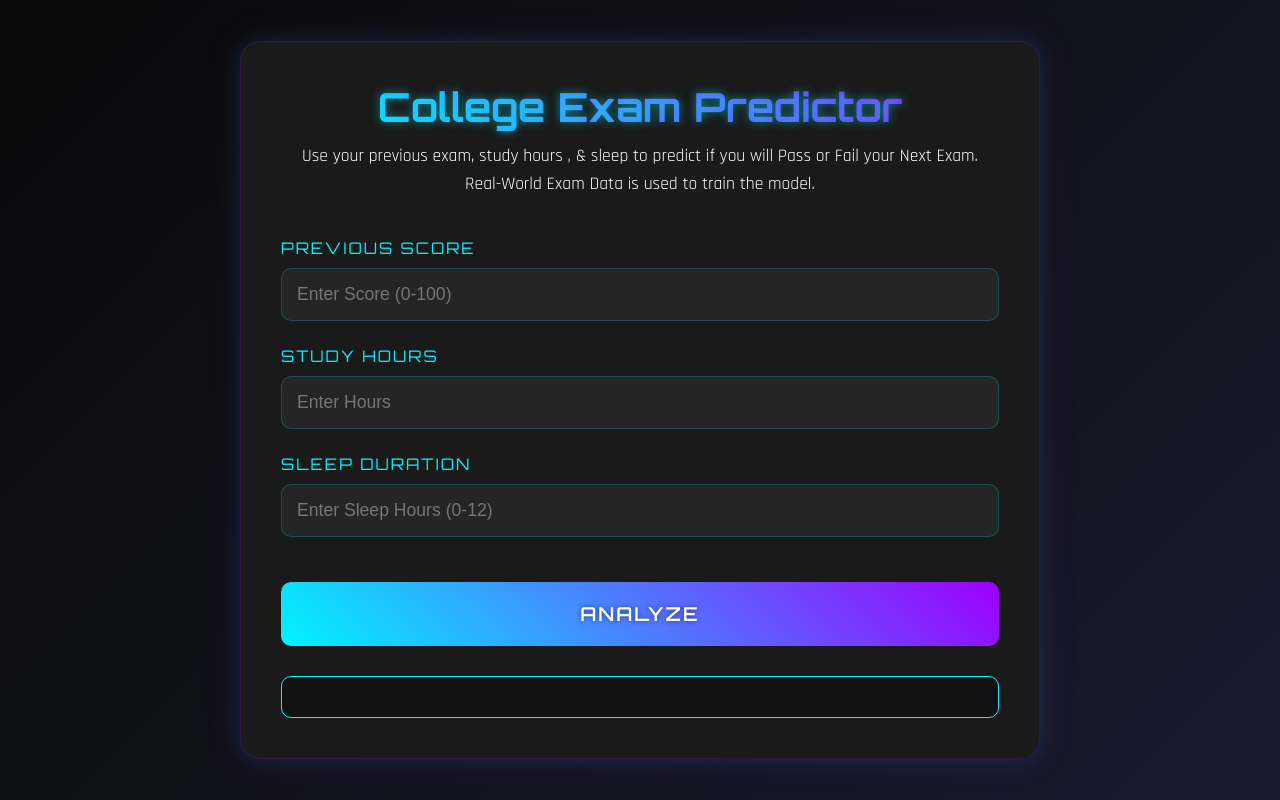
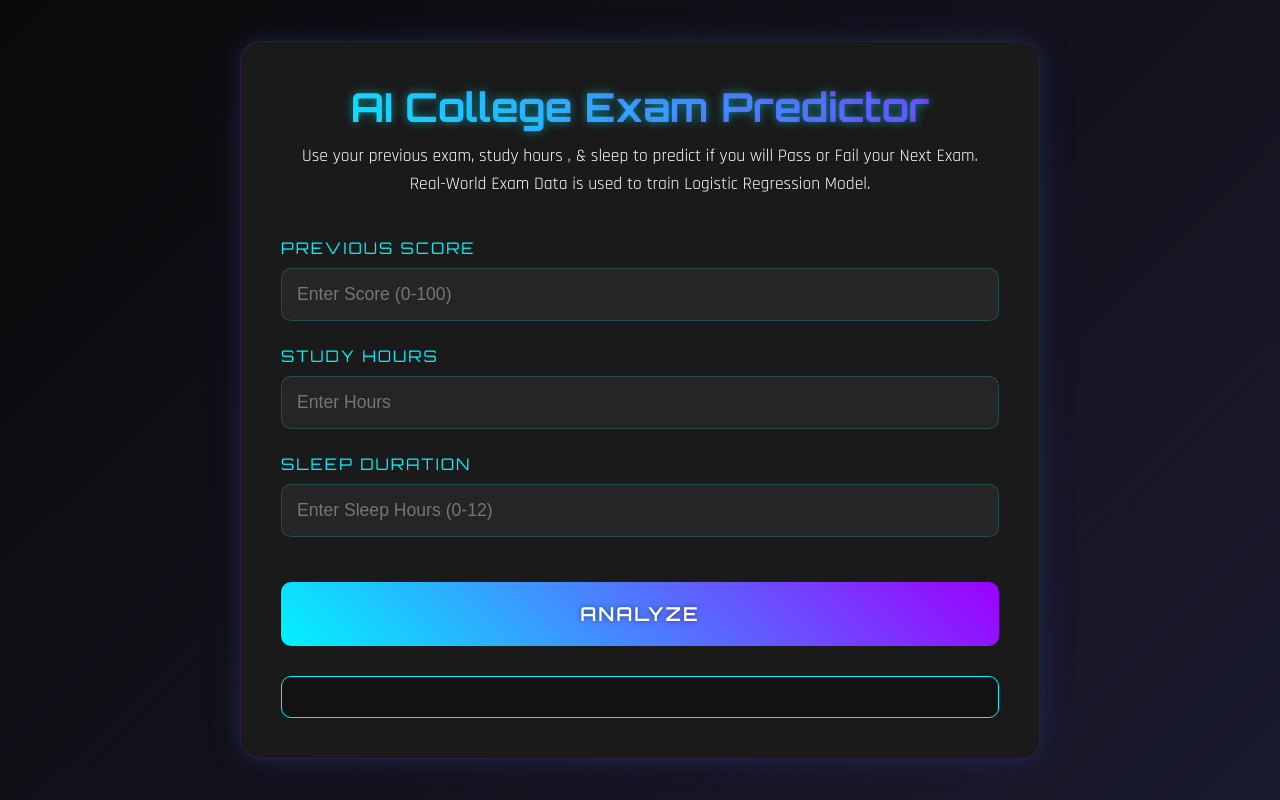
Before and after one commit to cabrerajulian401/Exam-Pass-Fail-Predictor, a plain HTML site: page frontend/index.html in a window 1280 px wide. Drawn offline with Linux system fonts and the light colour scheme.

Commit message:
"AI" Title Change

```diff
--- a/frontend/index.html
+++ b/frontend/index.html
@@ -9,11 +9,11 @@
 <body>
   <div class="container">
     <div class="predictor-card">
-      <h1 class="title">College Exam Predictor</h1>
+      <h1 class="title">AI College Exam Predictor</h1>
 
 
       <div class="description">
-        Use your previous exam, study hours , & sleep to predict if you will Pass or Fail your Next Exam. Real-World Exam Data is used to train the model.
+        Use your previous exam, study hours , & sleep to predict if you will Pass or Fail your Next Exam. Real-World Exam Data is used to train Logistic Regression Model.
       </div>
 
       <div class="input-group">
```
